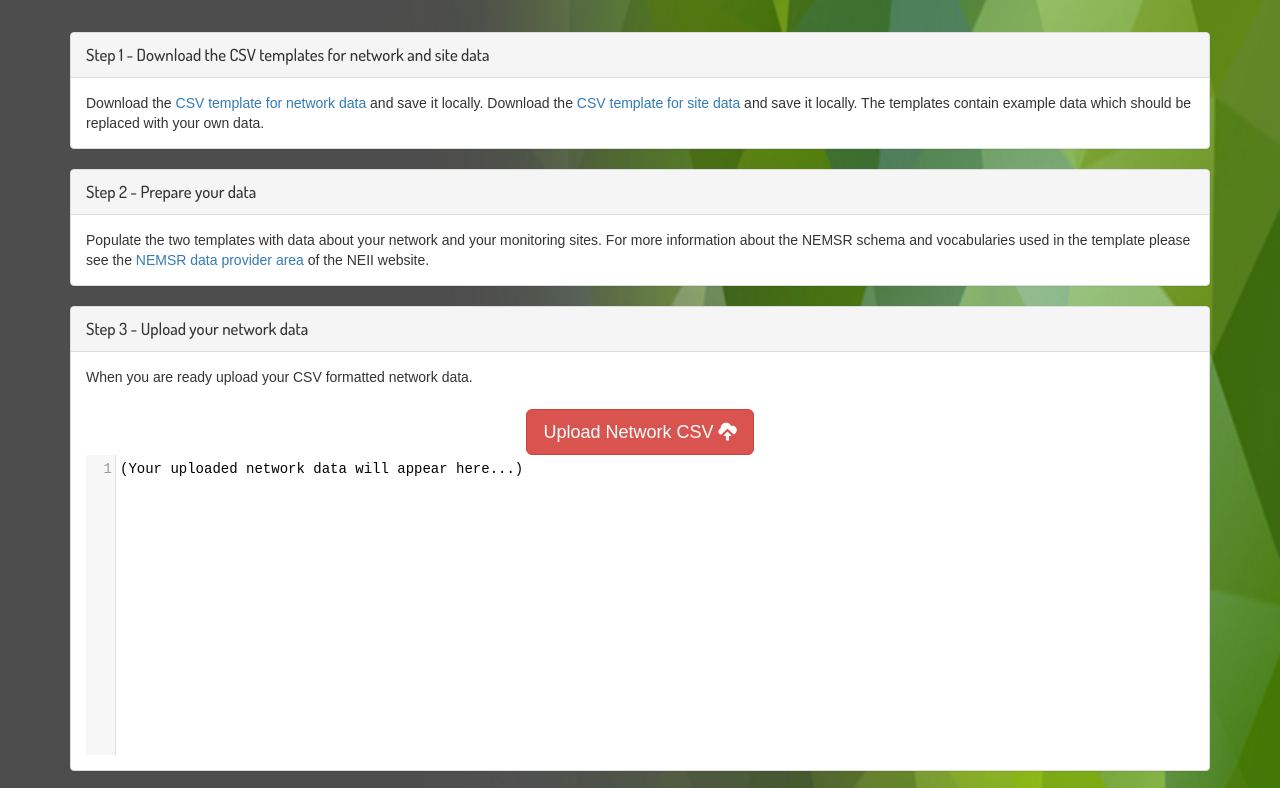
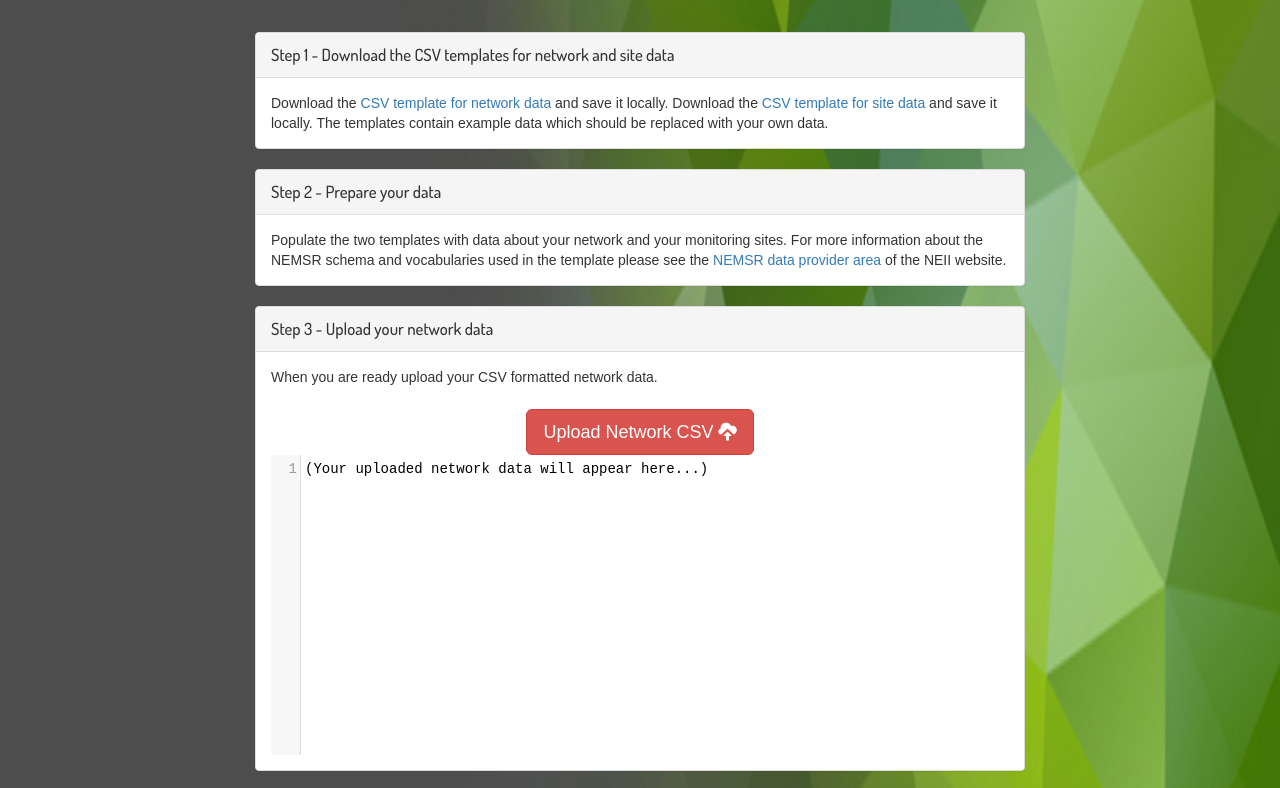
Before and after one commit to neii-tools/csv2geojson, a plain HTML site: page index.html in a window 1280 px wide. Shown: the part 175-963 px from the top of the page. Drawn offline with nearby package versions, Linux system fonts and the light colour scheme.

Commit message:
Update style.css
trying to change the width

```diff
--- a/css/style.css
+++ b/css/style.css
@@ -80,5 +80,5 @@ h4{
 
 /* sets the max width */
 .container {
-    max-width:1200px
+    max-width:800px
 }
```
